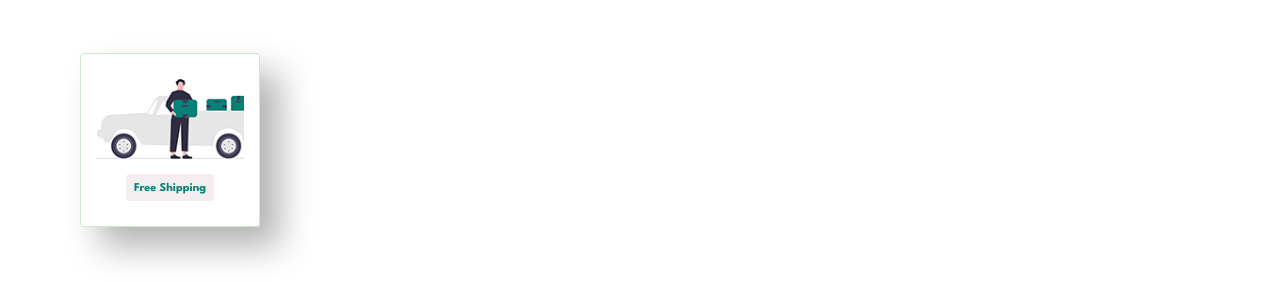
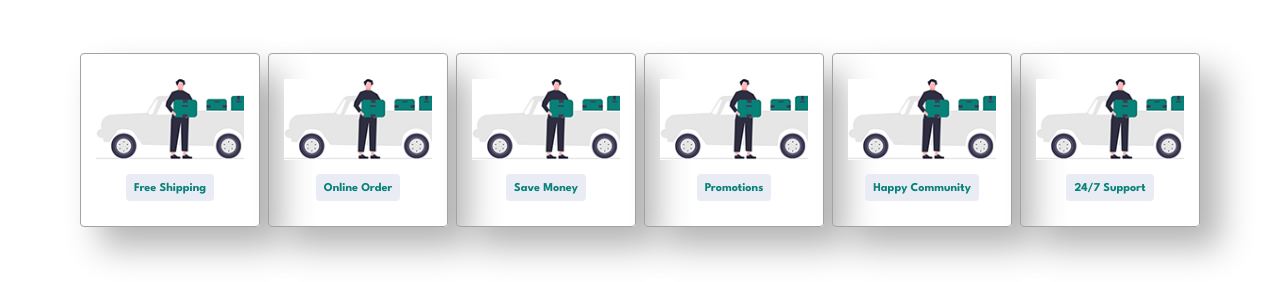
Before and after one commit to Dany2298/Dany2298.github.io, a plain HTML site: page index.html in a window 1280 px wide. Shown: the part 826-1108 px from the top of the page. Drawn offline with Linux system fonts and the light colour scheme.

Commit message:
Feature section

```diff
--- a/index.html
+++ b/index.html
@@ -42,7 +42,26 @@
         <img src="../img/features/shipping.png" alt="">
         <h6>Free Shipping</h6>
     </div>
-
+    <div class="fe-box">
+        <img src="../img/features/shipping.png" alt="">
+        <h6>Online Order</h6>
+    </div>
+    <div class="fe-box">
+        <img src="../img/features/shipping.png" alt="">
+        <h6>Save Money</h6>
+    </div>
+    <div class="fe-box">
+        <img src="../img/features/shipping.png" alt="">
+        <h6>Promotions</h6>
+    </div>
+    <div class="fe-box">
+        <img src="../img/features/shipping.png" alt="">
+        <h6>Happy Community</h6>
+    </div>
+    <div class="fe-box">
+        <img src="../img/features/shipping.png" alt="">
+        <h6>24/7 Support</h6>
+    </div>
 
 </section>
 
--- a/style.css
+++ b/style.css
@@ -139,18 +139,25 @@ color: #088178;
 
 }
 
+#feature{
+    display: flex;
+    align-items: center;
+    justify-content: space-between;
+    flex-wrap: wrap;
+}
+
 #feature .fe-box{
     width: 180px;
     text-align: center;
     padding: 25px 15px;
     box-shadow: 20px 20px 34px rgb(0, 0, 0, 0.3);
-    border: 1px solid #cce7d0;
+    border: 1px solid #a3a3a3;
     border-radius: 4px;
     margin: 15px 0;
 }
 
 #feature .fe-box:hover{
-        box-shadow: 10px 10px 44px rgba(15, 14, 29, 0.1);
+        box-shadow: 10px 10px 44px #E3E6F3;
 }
 #feature .fe-box h6{
     display: inline-block;
@@ -158,7 +165,7 @@ color: #088178;
     line-height: 1;
     border-radius: 4px;
     color: #088178;
-    background-color:#f5edef ;
+    background-color:#eaecf5 ;
 }
 
 #feature .fe-box img{
```
Also changed, not shown: img/features/Onlineorders.png (added).
